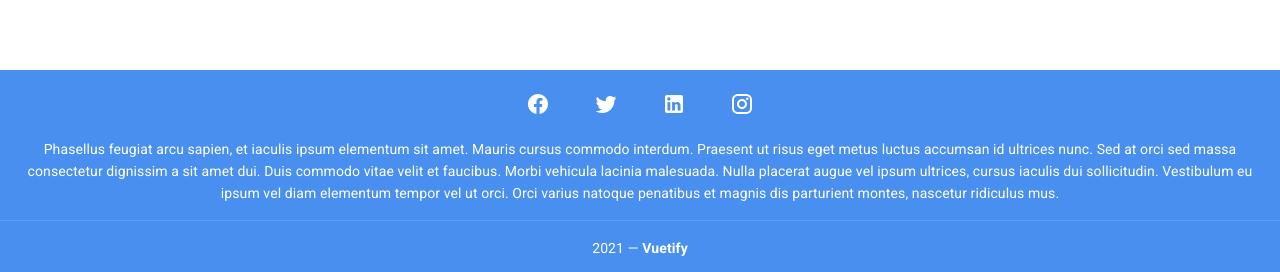
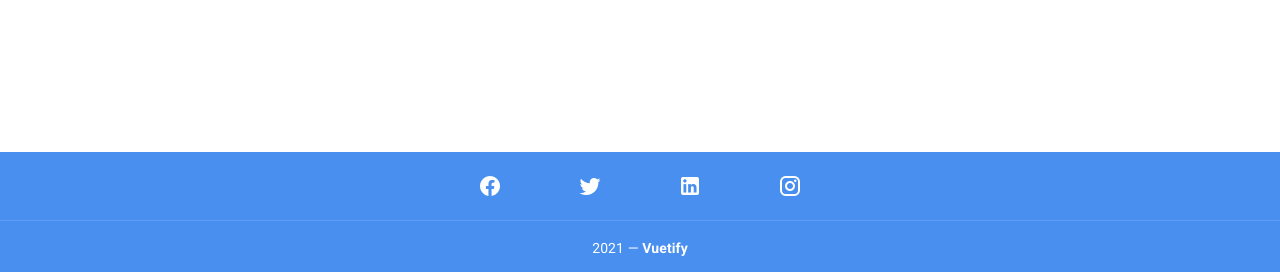
Before and after one commit to monstermahi982/vaccine-slot-availability, a Vue app: page / in a window 1280 px wide. Shown: the part 525-797 px from the top of the page. Built offline with nearby package versions, Linux system fonts and the light colour scheme.

Commit message:
footer issue fix

```diff
--- a/src/App.vue
+++ b/src/App.vue
@@ -35,22 +35,19 @@
       flat
       tile
       class="primary lighten-1 white--text text-center"
+      width="100%"
     >
       <v-card-text>
         <v-btn
           v-for="icon in icons"
           :key="icon"
-          class="mx-4 white--text"
+          class="mx-8 white--text"
           icon
         >
           <v-icon size="24px">
             {{ icon }}
           </v-icon>
         </v-btn>
-      </v-card-text>
-
-      <v-card-text class="white--text pt-0">
-        Phasellus feugiat arcu sapien, et iaculis ipsum elementum sit amet. Mauris cursus commodo interdum. Praesent ut risus eget metus luctus accumsan id ultrices nunc. Sed at orci sed massa consectetur dignissim a sit amet dui. Duis commodo vitae velit et faucibus. Morbi vehicula lacinia malesuada. Nulla placerat augue vel ipsum ultrices, cursus iaculis dui sollicitudin. Vestibulum eu ipsum vel diam elementum tempor vel ut orci. Orci varius natoque penatibus et magnis dis parturient montes, nascetur ridiculus mus.
       </v-card-text>
 
       <v-divider></v-divider>
```
